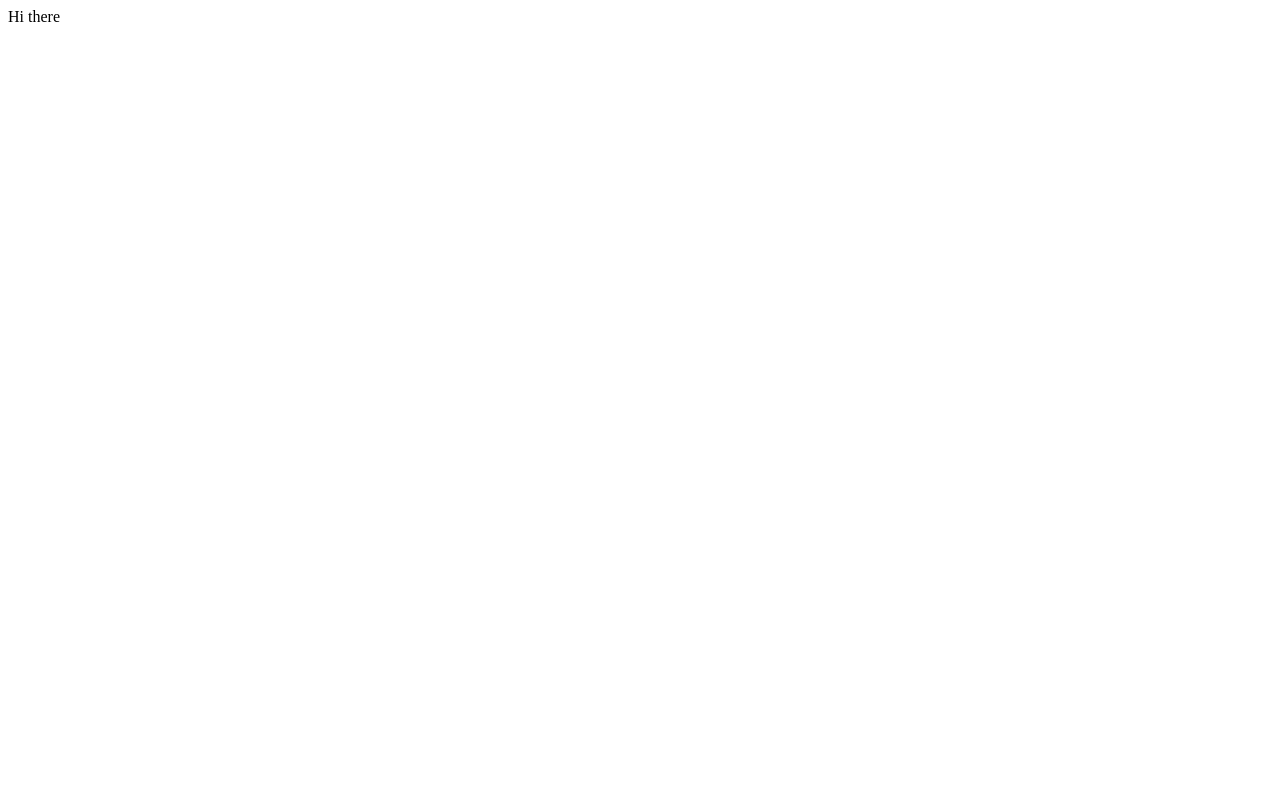
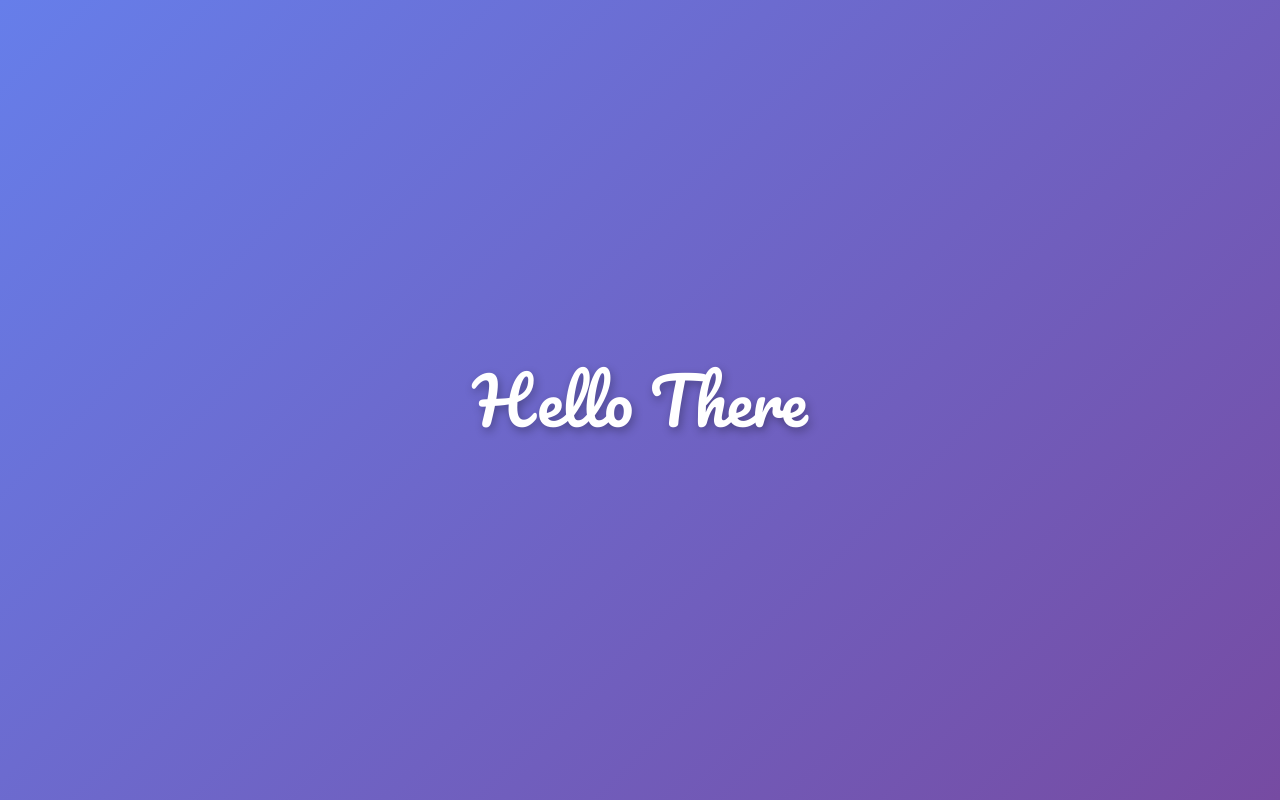
Before and after one commit to netlifyforyou11/wow, a plain HTML site: page index.html in a window 1280 px wide. Drawn offline with Linux system fonts and the light colour scheme.

Commit message:
Update index.html

```diff
--- a/index.html
+++ b/index.html
@@ -1 +1,40 @@
-Hi there
+<!DOCTYPE html>
+<html lang="en">
+<head>
+  <meta charset="UTF-8">
+  <title>Hello There</title>
+  <link href="https://fonts.googleapis.com/css2?family=Pacifico&display=swap" rel="stylesheet">
+  <style>
+    body {
+      margin: 0;
+      padding: 0;
+      height: 100vh;
+      background: linear-gradient(135deg, #667eea, #764ba2);
+      display: flex;
+      justify-content: center;
+      align-items: center;
+      font-family: 'Pacifico', cursive;
+      color: #fff;
+      overflow: hidden;
+    }
+
+    .hello-text {
+      font-size: 64px;
+      text-shadow: 2px 4px 10px rgba(0, 0, 0, 0.3);
+      animation: fadeInUp 2s ease-out forwards;
+      opacity: 0;
+      transform: translateY(40px);
+    }
+
+    @keyframes fadeInUp {
+      to {
+        opacity: 1;
+        transform: translateY(0);
+      }
+    }
+  </style>
+</head>
+<body>
+  <div class="hello-text">Hello There</div>
+</body>
+</html>
```
